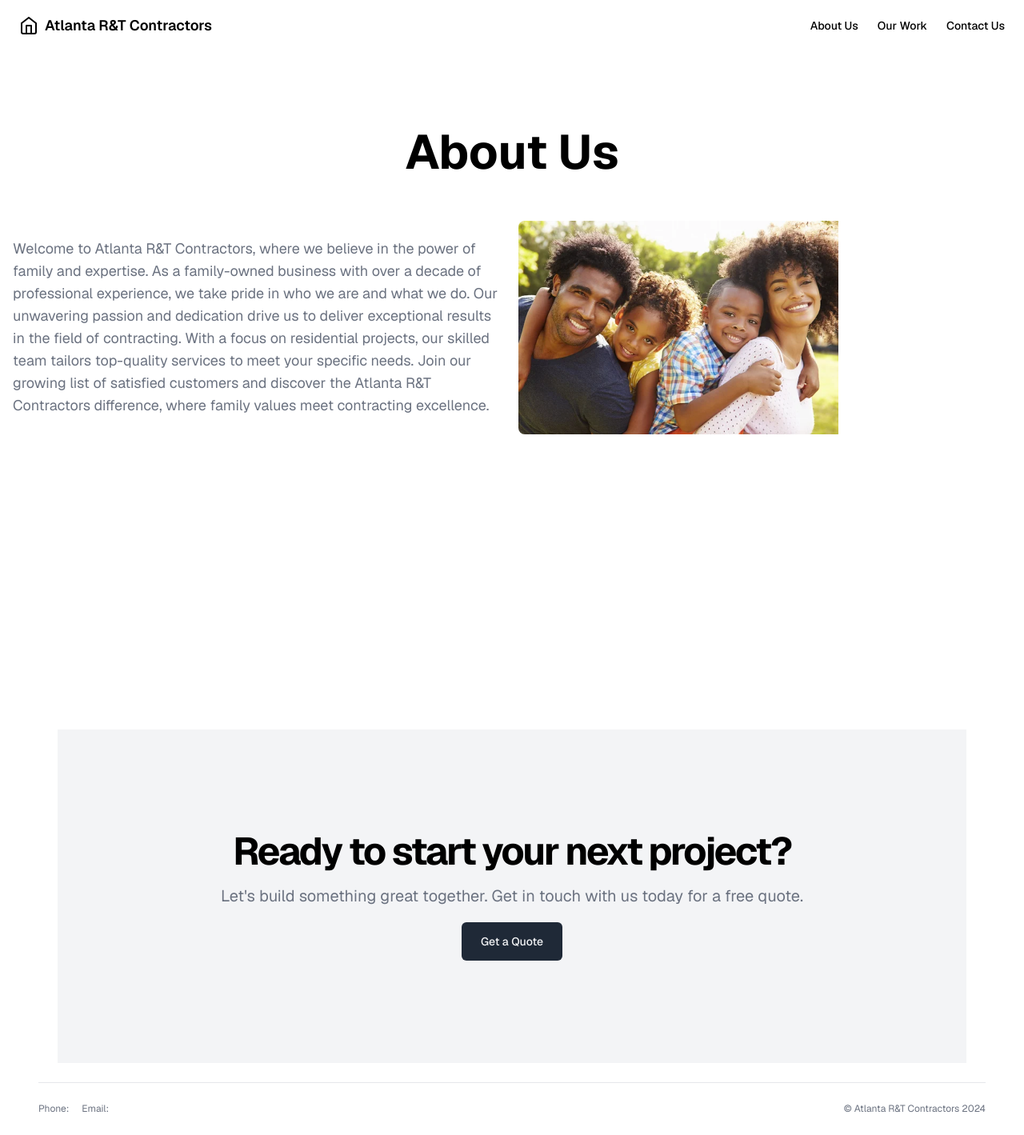
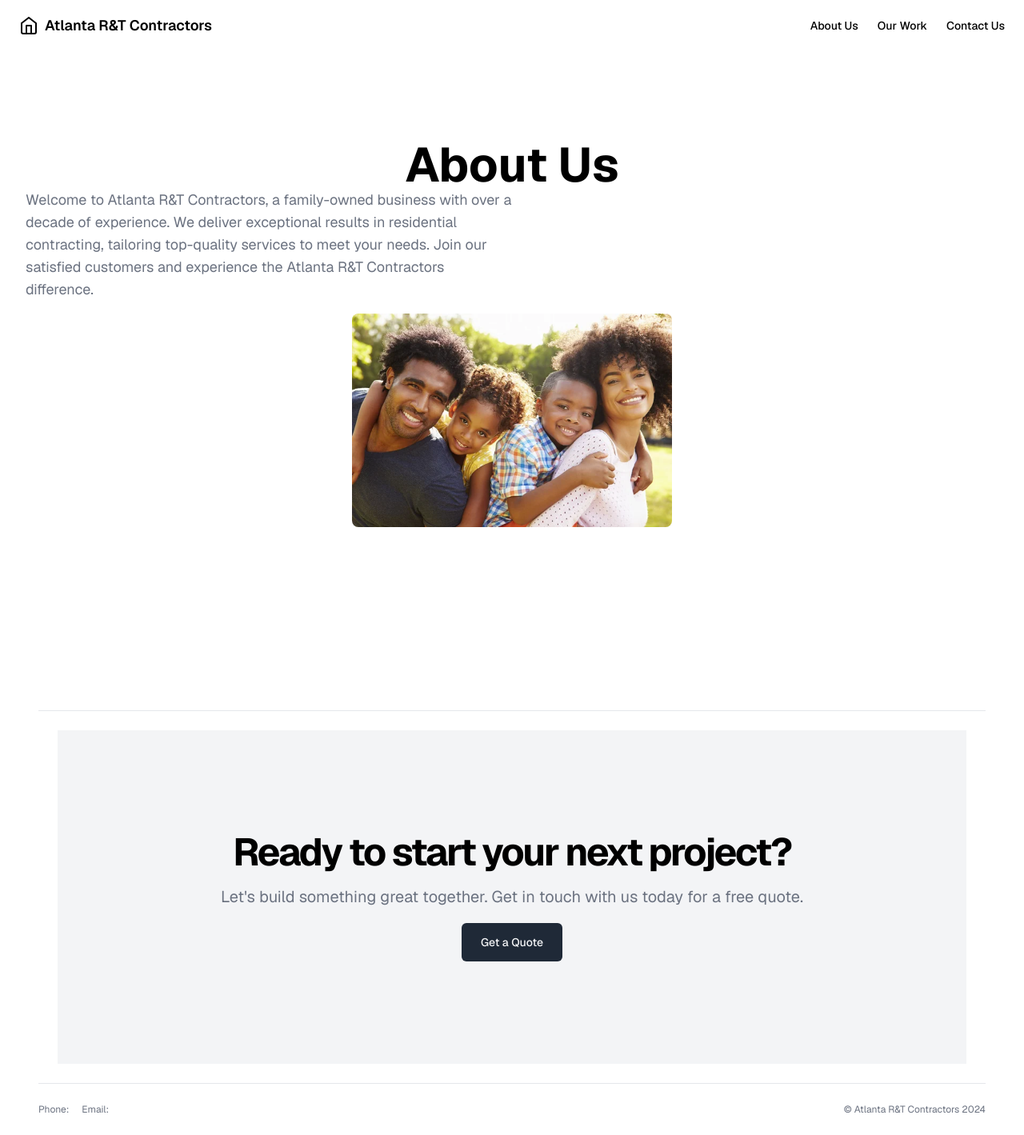
Before and after one commit to KarnellSchultz/atlanta-rnt-contractors, a Next.js app: page /about-us in a window 1280 px wide. Shown: the whole page at 80% size. Built offline with nearby package versions, Linux system fonts and the light colour scheme.

Commit message:
fix about us page spacing

```diff
--- a/app/about-us/page.tsx
+++ b/app/about-us/page.tsx
@@ -1,27 +1,27 @@
 import Image from "next/image";
 import { Metadata } from "next/types";
-
-const aboutUsText = `Welcome to Atlanta R&T Contractors, where we believe in the power of family and expertise. As a family-owned business with over a decade of professional experience, we take pride in who we are and what we do. Our unwavering passion and dedication drive us to deliver exceptional results in the field of contracting. With a focus on residential projects, our skilled team tailors top-quality services to meet your specific needs. Join our growing list of satisfied customers and discover the Atlanta R&T Contractors difference, where family values meet contracting excellence.`;
 
 export const metadata: Metadata = {
   title: "About Us - Atlanta R&T Contractors",
   description: "Atlanta R&T Contractors is a full-service contracting company.",
 };
 
+const aboutUsText = `Welcome to Atlanta R&T Contractors, a family-owned business with over a decade of experience. We deliver exceptional results in residential contracting, tailoring top-quality services to meet your needs. Join our satisfied customers and experience the Atlanta R&T Contractors difference.`;
+
 export default function ContactPage() {
   return (
-    <main className="flex min-h-screen flex-col items-center py-24 px-4 gap-10">
-      <h1 className=" col-span-full md:text-6xl text-4xl font-bold pb-4 flex flex-col text-center">
-        About Us
-      </h1>
-      <section className="sm:grid sm:grid-cols-2 flex flex-col items-center gap-4">
+    <main className="flex min-h-screen flex-col items-center py-24 px-4">
+      <section className="sm:grid sm:grid-cols-2 flex flex-col items-center p-4">
+        <h1 className=" col-span-full md:text-6xl text-4xl font-bold flex flex-col text-center">
+          About Us
+        </h1>
         <div>
           <p className="text-gray-500 text-lg font-normal">{aboutUsText}</p>
         </div>
-        <div className="relative overflow-hidden rounded-lg">
-          <Image src="/images/FAM.jpeg" alt="A family photo" width={400} height={400} />
-        </div>
       </section>
+      <div className="relative overflow-hidden rounded-lg">
+        <Image src="/images/FAM.jpeg" alt="A family photo" width={400} height={400} />
+      </div>
     </main>
   );
 }
--- a/app/our-work/page.tsx
+++ b/app/our-work/page.tsx
@@ -86,7 +86,7 @@ export default function ContactPage() {
                 src={data.src}
                 width="600"
                 sizes="(max-width: 768px) 100vw, 33vw"
-              />
+            />
             </div>
           );
         })}
--- a/components/ui/footer.tsx
+++ b/components/ui/footer.tsx
@@ -13,7 +13,7 @@ export const Footer = () => {
 };
 
 export const FooterContactForm = () => (
-  <div className="flex flex-col gap-4 sm:flex-row sm:justify-around py-6 w-full shrink-0 items-center px-4 md:px-6 ">
+  <div className="flex flex-col gap-4 sm:flex-row sm:justify-around py-6 w-full shrink-0 items-center px-4 md:px-6 border-t">
     <section
       className="w-full py-12 md:py-24 lg:py-32 flex justify-center bg-gray-100"
       id="contact"
```
